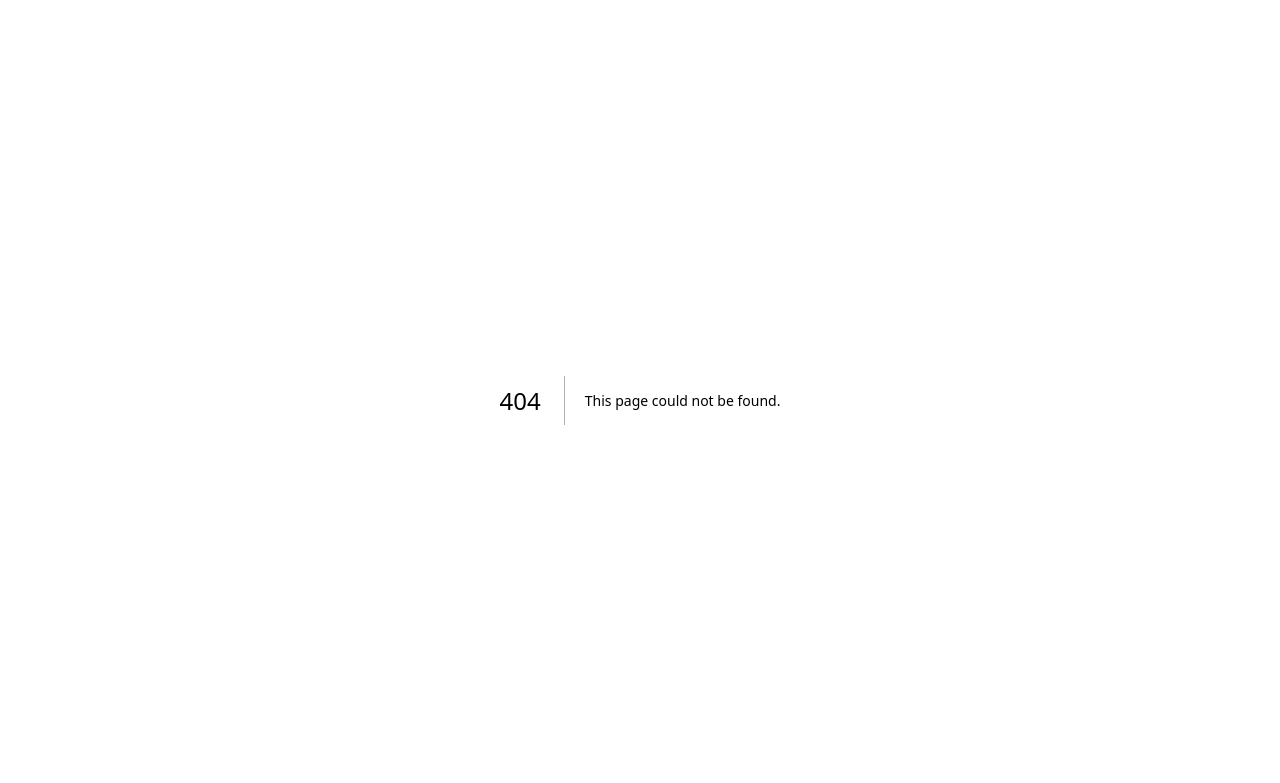
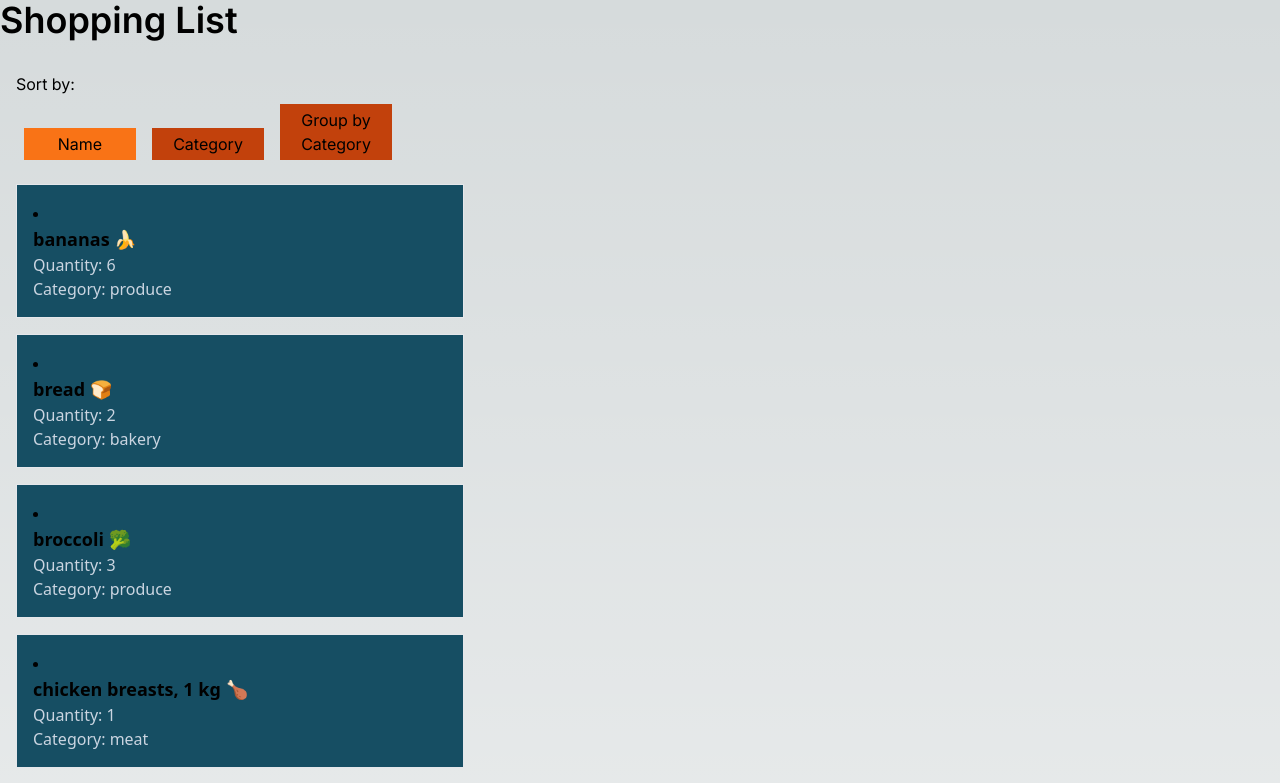
Before and after one commit to yashhingu2403/cprg306-assignments, a Next.js app: page /week-5 in a window 1280 px wide. Before the commit this address had no page. Shown: the top 783 px of the page. Built offline with nearby package versions, Linux system fonts and the light colour scheme.

Commit message:
Week - 5  Created
Try to completed the extra callenge

```diff
--- a/app/layout.js
+++ b/app/layout.js
@@ -1,18 +1,18 @@
+import { Inter } from 'next/font/google'
+import './globals.css'
 import Head from 'next/head';
 
-const Layout = ({ children }) => {
+const inter = Inter({ subsets: ['latin'] })
+
+export const metadata = {
+  title: 'Create Next App',
+  description: 'Generated by create next app',
+}
+
+export default function RootLayout({ children }) {
   return (
-    <div>
-      <Head>
-        <meta name="viewport" content="width=device-width, initial-scale=1" />
-        <meta charSet="utf-8" />
-        <meta name="description" content="Your shopping list description" />
-        <meta name="author" content="Your Name" />
-        <title>Shopping List</title> {/* Updated title here */}
-      </Head>
-      <div>{children}</div>
-    </div>
-  );
-};
-
-export default Layout;
+    <html lang="en">
+      <body className={inter.className}>{children}</body>
+    </html>
+  )
+}
--- a/app/page.js
+++ b/app/page.js
@@ -1,11 +1,12 @@
 import Link from 'next/link';
 export default function Page() {
   return (
+
     <main main style={{ backgroundColor: '#FFA500' }}>
-        <ul className= "bg-orange-500 p-5 mb-5">
+        <ul classname= "bg-orange-500 p-5 mb-5">
           <h1>CPRG-306: web Development 2- Assignments</h1>
           <div style={{ backgroundColor: 'green', padding: '10px', margin: '5px' }}>
-          <p><Link href="week-2" >Week 2 Assignments</Link></p>
+          <p><Link href="week-2" className="text-blue-500 hover:text-green-500 transition duration-500 block text-lg">Week 2 Assignment</Link></p>
           </div>
           <div style={{ backgroundColor: 'green', padding: '10px', margin: '5px' }}>
           <p><Link href="week-3" className="text-blue-500 hover:text-green-500 transition duration-500 block text-lg">Week 3 Assignment</Link></p>
@@ -13,6 +14,9 @@
           <div style={{ backgroundColor: 'green', padding: '10px', margin: '5px' }}>
           <p><Link href="week-4" className="text-blue-500 hover:text-green-500 transition duration-500 block text-lg">Week 4 Assignment</Link></p>
           </div>
+          <div style={{ backgroundColor: 'green', padding: '10px', margin: '5px' }}>
+          <p><Link href="week-5" className="text-blue-500 hover:text-green-500 transition duration-500 block text-lg">Week 5 Assignment</Link></p>
+          </div>
         </ul>
       </main>
 
--- a/app/week-2/page.js
+++ b/app/week-2/page.js
@@ -1,4 +1,4 @@
-import StudentInfo from './studentinfo';
+import StudentInfo from './studentinfo'
 import React from 'react';
 export default function Page() {
   return (
--- a/app/week-3/item-list.js
+++ b/app/week-3/item-list.js
@@ -76,7 +76,7 @@
 
     return (
         <ul>
-            <div class="grid grid-cols-2 gap-4 place-content-stretch h-48">
+            <div className="grid grid-cols-2 gap-4 place-content-stretch h-48">
             <div><Item {...item1}></Item></div>
             <div><Item  {...item2}></Item></div>
             <div><Item {...item3}></Item></div>
--- a/app/week-3/item.js
+++ b/app/week-3/item.js
@@ -2,7 +2,7 @@
 
 const Item = ({ name, quantity, category }) => {
   return (
-    <li className="bg-blue-500 p-5 mb-5 rounded-md">
+    <li className="bg-blue-400 p-5 mb-5 rounded-md">
       <p className= "font-sans">
       <p className="text-lg font-bold">{name}</p>
       <p className="text-sm text-white-500">Quantity: {quantity}</p>
--- a/app/week-3/page.js
+++ b/app/week-3/page.js
@@ -3,8 +3,8 @@
 export default function Page() {
     return (
       <main>
-        <div className= " bg-blue-400   h-screen w-full flex justify-center items-start">
-        <div className="py-8"></div>
+        <div className= " bg-blue-400 v-screen w-full flex justify-center items-start">
+        <div className="py-2"></div>
         <p className="text-5xl">
         <div>
         <h1>Shopping List</h1>
--- /dev/null
+++ b/app/week-5/item-list.js
@@ -0,0 +1,84 @@
+"use client";
+
+import { useState } from 'react';
+import Item from './item.js';
+import items from './items.json';
+
+export default function ItemList() {
+  const [sortBy, setSortBy] = useState('name');
+  const [groupByCategory, setGroupByCategory] = useState(false);
+
+  const handleSortByName = () => {
+    setSortBy('name');
+  };
+
+  const handleSortByCategory = () => {
+    setSortBy('category');
+  };
+
+  const handleGroupByCategory = () => {
+    setGroupByCategory(!groupByCategory);
+  };
+
+  const sortedItems = groupByCategory
+    ? items
+        .sort((a, b) => a.category.localeCompare(b.category))
+        .reduce((acc, item) => {
+          const existingCategory = acc.find(
+            category => category.category === item.category
+          );
+
+          if (existingCategory) {
+            existingCategory.items.push(item);
+          } else {
+            acc.push({ category: item.category, items: [item] });
+          }
+
+          return acc;
+        }, [])
+    : items.sort((a, b) => {
+        if (sortBy === 'name') {
+          return a.name.localeCompare(b.name);
+        } else if (sortBy === 'category') {
+          return a.category.localeCompare(b.category);
+        }
+      });
+
+  return (
+    <main className="p-4">
+      <label for="Sort"> Sort by:</label>
+      <div className="mb-4">
+        <button
+          className={"bg-orange-500 p-1 m-2 w-28 "}
+          onClick={handleSortByName}
+        >
+         Name
+        </button>
+        <button
+          className={"bg-orange-700 p-1 m-2 w-28 "}
+          onClick={handleSortByCategory}
+        >
+        Category
+        </button>
+        <button
+          className={"bg-orange-700 p-1 m-2 w-28 "}
+          onClick={handleGroupByCategory}
+        >
+       Group by Category
+        </button>
+      </div>
+      {sortedItems.map((item, index) => {
+        return groupByCategory ? (
+          <div key={index}>
+            <h2 className="text-2xl font-semibold mb-4">{item.category}</h2>
+            {item.items.map((item, index) => (
+              <Item key={index} {...item} />
+            ))}
+          </div>
+        ) : (
+          <Item key={index} {...item} />
+        );
+      })}
+    </main>
+  );
+}
--- /dev/null
+++ b/app/week-5/item.js
@@ -0,0 +1,14 @@
+import React from 'react';
+
+const Item = ({ name, quantity, category }) => {
+  return (
+    <li className="mb-4 p-4 border bg-cyan-900  max-w-md">
+      <p className= "font-sans">
+      <p className="text-lg font-semibold divide-y divide-slate-300">{name}</p>
+      <p className="text-slate-300">Quantity: {quantity}</p>
+      <p className="text-slate-300">Category: {category}</p>
+      </p>
+    </li>
+  );
+};
+export default Item;
--- /dev/null
+++ b/app/week-5/items.json
@@ -0,0 +1,74 @@
+[
+    {
+      "id": "1h2GJKH12gkHG31h1H",
+      "name": "milk, 4 L 🥛",
+      "quantity": 1,
+      "category": "dairy"
+    },
+    {
+      "id": "2KJH3k2j3H1k2J3K1H",
+      "name": "bread 🍞",
+      "quantity": 2,
+      "category": "bakery"
+    },
+    {
+      "id": "3h2KJH3k2j3H1k2J3",
+      "name": "eggs, dozen 🥚",
+      "quantity": 2,
+      "category": "dairy"
+    },
+    {
+      "id": "4k2J3K1H2GJKH12gk",
+      "name": "bananas 🍌",
+      "quantity": 6,
+      "category": "produce"
+    },
+    {
+      "id": "5H1h1H2KJH3k2j3H",
+      "name": "broccoli 🥦",
+      "quantity": 3,
+      "category": "produce"
+    },
+    {
+      "id": "6H1k2J3K1H2GJKH1",
+      "name": "chicken breasts, 1 kg 🍗",
+      "quantity": 1,
+      "category": "meat"
+    },
+    {
+      "id": "7gkHG31h1H2KJH3k",
+      "name": "pasta sauce 🍝",
+      "quantity": 3,
+      "category": "canned goods"
+    },
+    {
+      "id": "8j3H1k2J3K1H2GJK",
+      "name": "spaghetti, 454 g 🍝",
+      "quantity": 2,
+      "category": "dry goods"
+    },
+    {
+      "id": "9H12gkHG31h1H2KJ",
+      "name": "toilet paper, 12 pack 🧻",
+      "quantity": 1,
+      "category": "household"
+    },
+    {
+      "id": "10H3k2j3H1k2J3K1",
+      "name": "paper towels, 6 pack",
+      "quantity": 1,
+      "category": "household"
+    },
+    {
+      "id": "11k2J3K1H2GJKH12",
+      "name": "dish soap 🍽️",
+      "quantity": 1,
+      "category": "household"
+    },
+    {
+      "id": "12GJKH12gkHG31h1",
+      "name": "hand soap 🧼",
+      "quantity": 4,
+      "category": "household"
+    }
+  ]
--- /dev/null
+++ b/app/week-5/page.js
@@ -0,0 +1,11 @@
+
+import ItemList from "./item-list.js";
+
+export default function Page() {
+    return (
+      <main>
+        <h1 className="text-4xl font-semibold mb-4">Shopping List</h1>
+        <ItemList />
+      </main>
+    );
+};
```
